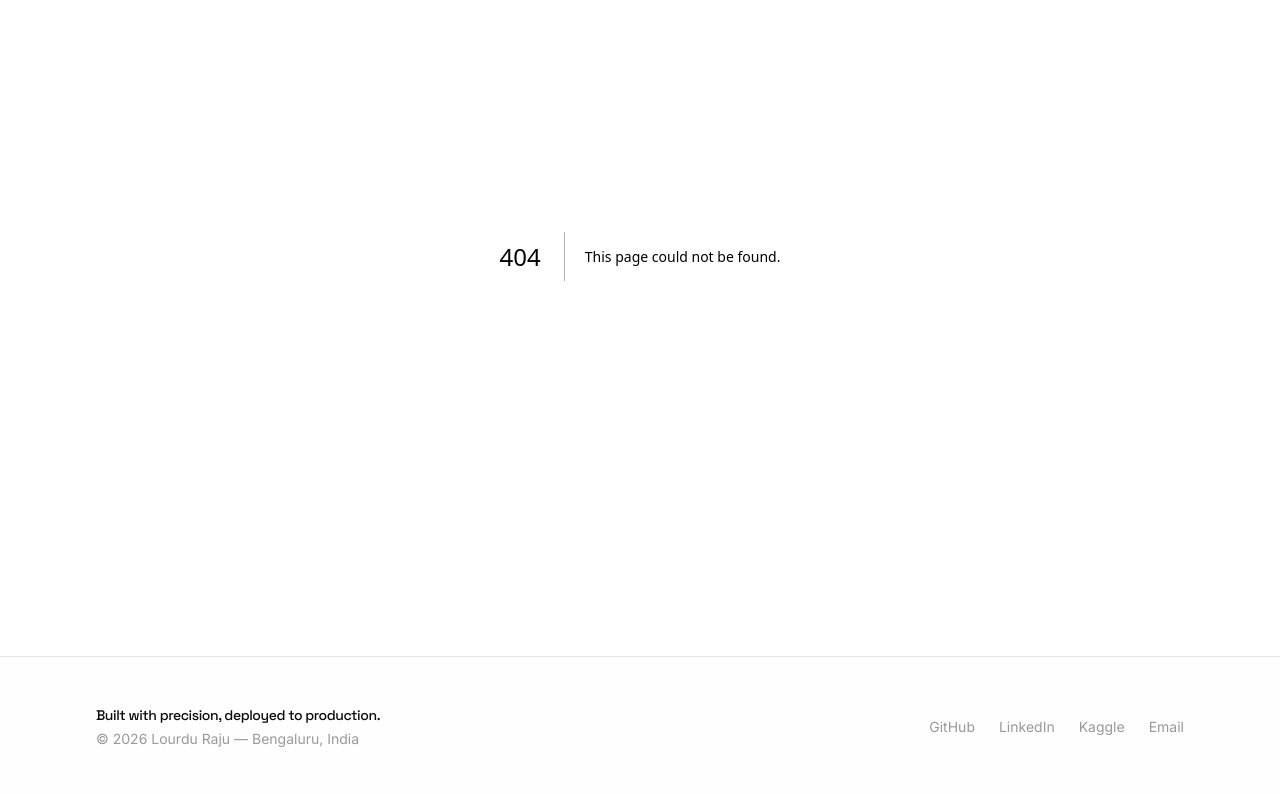
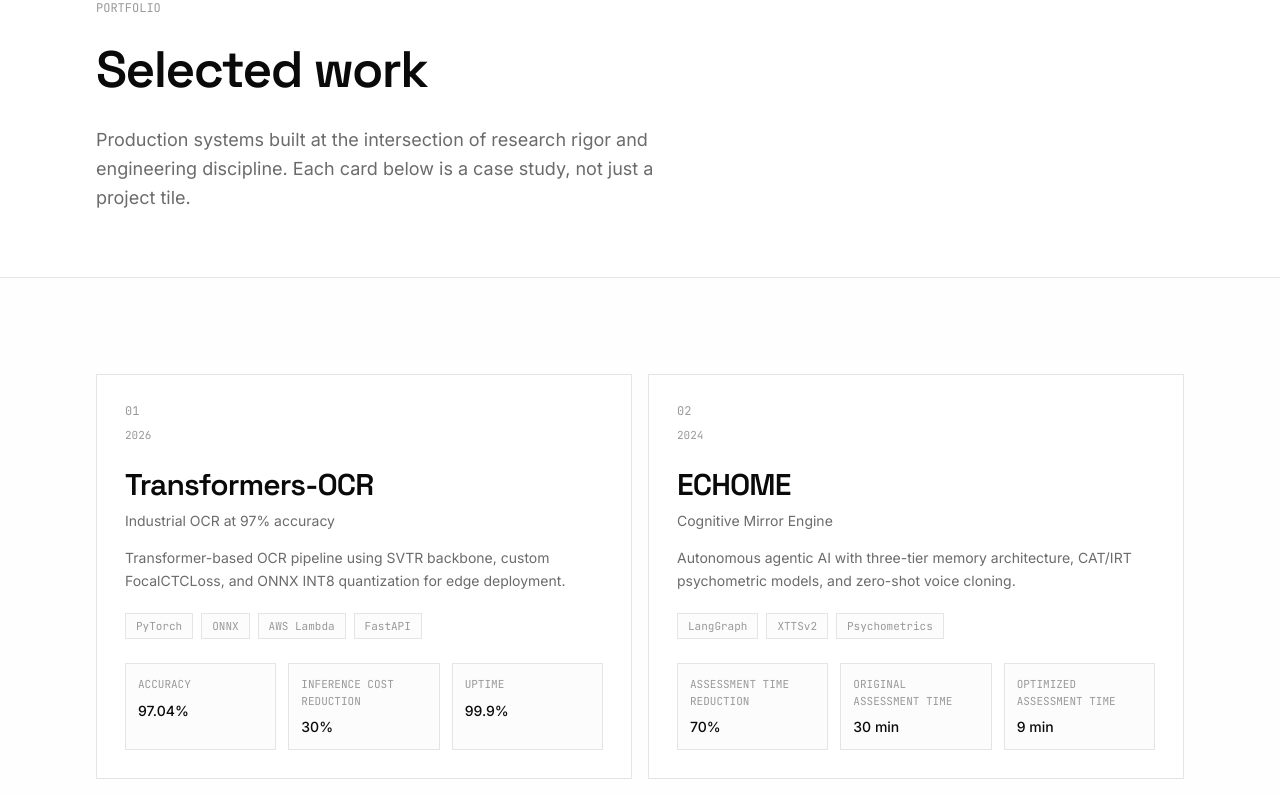
Before and after one commit to Lourdhu02/ai-portfolio, a Next.js app: page /work in a window 1280 px wide. Before the commit this address had no page. Shown: the part 200-994 px from the top of the page. Built offline with nearby package versions, Linux system fonts and the light colour scheme.

Commit message:
pages: redesign work gallery

```diff
--- /dev/null
+++ b/src/app/work/page.tsx
@@ -0,0 +1,102 @@
+'use client'
+
+import Link from 'next/link'
+import { motion } from 'motion/react'
+import { projectList } from '@/data/projects'
+import { cardVariants, hoverGlow, hoverLift, pageVariants, pressTap, staggerContainer } from '@/lib/motion'
+
+const MotionLink = motion.create(Link)
+
+export default function Work() {
+  return (
+    <div className="bg-bg">
+      <motion.section
+        className="w-full px-8 md:px-16 lg:px-24 pt-28 pb-12 md:pt-36 md:pb-16"
+        variants={pageVariants}
+        initial="initial"
+        animate="animate"
+      >
+        <div className="max-w-3xl">
+          <p className="font-mono text-xs text-text-tertiary tracking-wider uppercase mb-4">
+            Portfolio
+          </p>
+          <h1 className="font-display text-heading-1 font-semibold tracking-tight text-text mb-4">
+            Selected work
+          </h1>
+          <p className="text-text-secondary leading-relaxed max-w-xl text-lg">
+            Production systems built at the intersection of research rigor and engineering
+            discipline. Each card below is a case study, not just a project tile.
+          </p>
+        </div>
+      </motion.section>
+
+      <section className="border-t border-border bg-bg-alt/30">
+        <div className="w-full px-8 md:px-16 lg:px-24 py-16 md:py-24">
+          <motion.div
+            className="grid gap-4 lg:grid-cols-2"
+            variants={staggerContainer}
+            initial="initial"
+            animate="animate"
+          >
+            {projectList.map((project, i) => (
+              <MotionLink
+                key={project.slug}
+                href={`/projects/${project.slug}`}
+                variants={cardVariants}
+                whileHover={{ ...hoverLift, ...hoverGlow }}
+                whileTap={pressTap}
+                className="group relative overflow-hidden border border-border bg-bg p-6 md:p-7 text-left"
+              >
+                <div className="flex items-start justify-between gap-6 mb-6">
+                  <div>
+                    <p className="font-mono text-xs text-text-tertiary tabular-nums">
+                      {String(i + 1).padStart(2, '0')}
+                    </p>
+                    <p className="font-mono text-[11px] tracking-[0.16em] uppercase text-text-tertiary mt-2">
+                      {project.year}
+                    </p>
+                  </div>
+                  <span className="font-mono text-xs text-accent opacity-0 group-hover:opacity-100 transition-opacity duration-150">
+                    Open case study
+                  </span>
+                </div>
+
+                <h2 className="font-display text-2xl md:text-3xl font-semibold tracking-tight text-text group-hover:text-accent transition-colors duration-150">
+                  {project.title}
+                </h2>
+                <p className="text-sm text-text-secondary mt-2 max-w-2xl">
+                  {project.subtitle}
+                </p>
+                <p className="text-sm text-text-secondary leading-relaxed mt-4 max-w-2xl">
+                  {project.description}
+                </p>
+
+                <div className="mt-5 flex flex-wrap gap-2">
+                  {project.tags.map((tag) => (
+                    <span
+                      key={tag}
+                      className="font-mono text-[11px] text-text-tertiary border border-border px-2.5 py-1 bg-bg-alt/60"
+                    >
+                      {tag}
+                    </span>
+                  ))}
+                </div>
+
+                <div className="mt-6 grid gap-3 sm:grid-cols-3">
+                  {project.metrics.map((metric) => (
+                    <div key={metric.label} className="border border-border bg-bg-alt/60 p-3">
+                      <p className="font-mono text-[11px] text-text-tertiary uppercase tracking-wider">
+                        {metric.label}
+                      </p>
+                      <p className="mt-2 text-sm text-text font-medium">{metric.value}</p>
+                    </div>
+                  ))}
+                </div>
+              </MotionLink>
+            ))}
+          </motion.div>
+        </div>
+      </section>
+    </div>
+  )
+}
```
